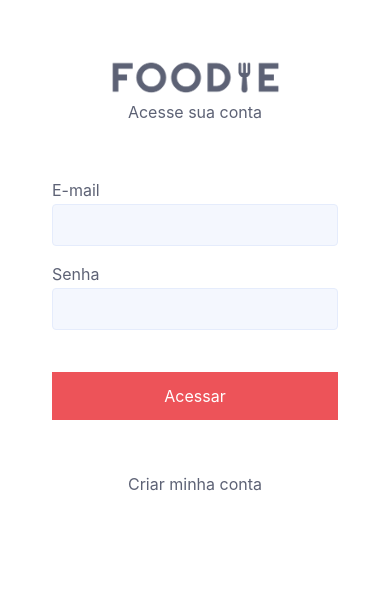
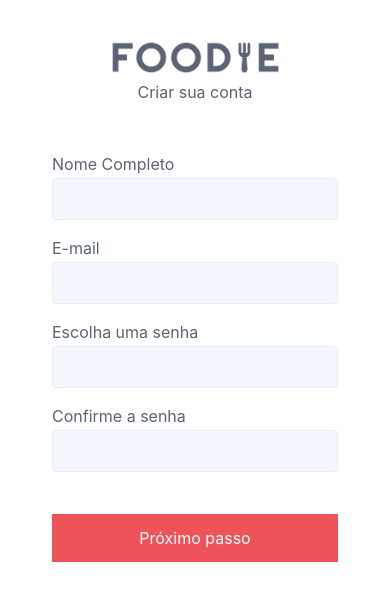
Before and after one commit to FixRuan/Foodie, a React Native app in the folder mobile/: screen / in a window 390 px wide. Shown: the top 600 px of the page. Built offline with nearby package versions, Linux system fonts and the light colour scheme.

Commit message:
:sparkles: feat: add Register screen style

```diff
--- a/mobile/App.tsx
+++ b/mobile/App.tsx
@@ -1,9 +1,10 @@
 import { Login } from './src/screens/Login'
+import { Register } from './src/screens/Register'
 
 export default function App() {
   return (
     <>
-      <Login />
+      <Register />
     </>
   )
 }
--- /dev/null
+++ b/mobile/src/screens/Register/index.tsx
@@ -0,0 +1,25 @@
+import { View } from 'react-native'
+
+import { styles } from './styles'
+import { Header } from '../../components/Header'
+import { Input } from '../../components/Input'
+import { Button } from '../../components/Button'
+
+export function Register() {
+  return (
+    <View style={styles.container}>
+      <View style={styles.headerContainer}>
+        <Header text='Criar sua conta' />
+      </View>
+
+      <Input label='Nome Completo' />
+      <Input label='E-mail' />
+      <Input label='Escolha uma senha' />
+      <Input label='Confirme a senha' />
+
+      <View style={{ marginTop: 24 }}>
+        <Button text='Próximo passo' />
+      </View>
+    </View>
+  )
+}
--- /dev/null
+++ b/mobile/src/screens/Register/styles.ts
@@ -0,0 +1,15 @@
+import { StyleSheet } from 'react-native'
+import { COLORS, FONT_SIZE } from '../../constants/theme'
+
+export const styles = StyleSheet.create({
+  container: {
+    flex: 1,
+    paddingVertical: 32,
+    paddingHorizontal: 52
+  },
+  headerContainer: {
+    justifyContent: 'space-between',
+    alignItems: 'center',
+    marginBottom: 52
+  }
+})
```
